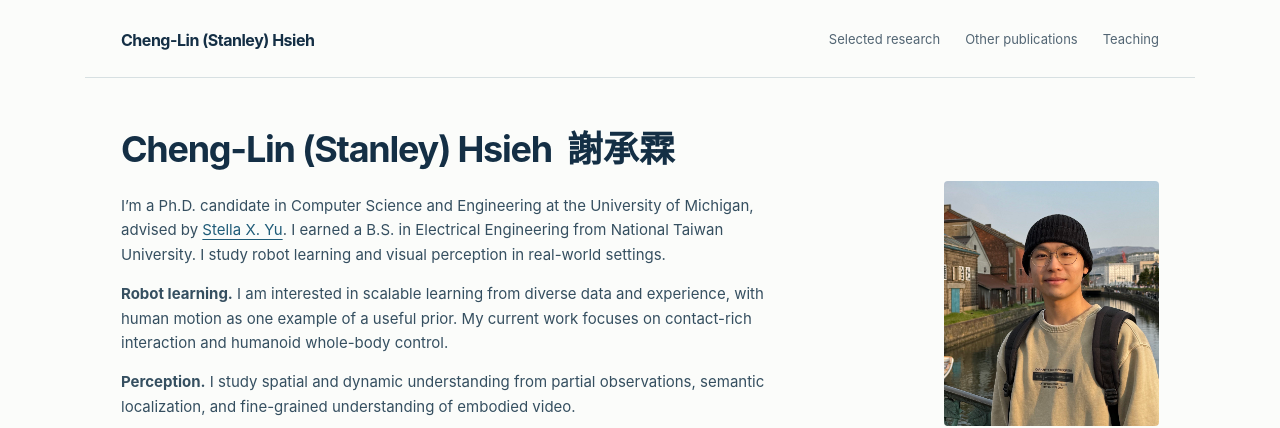
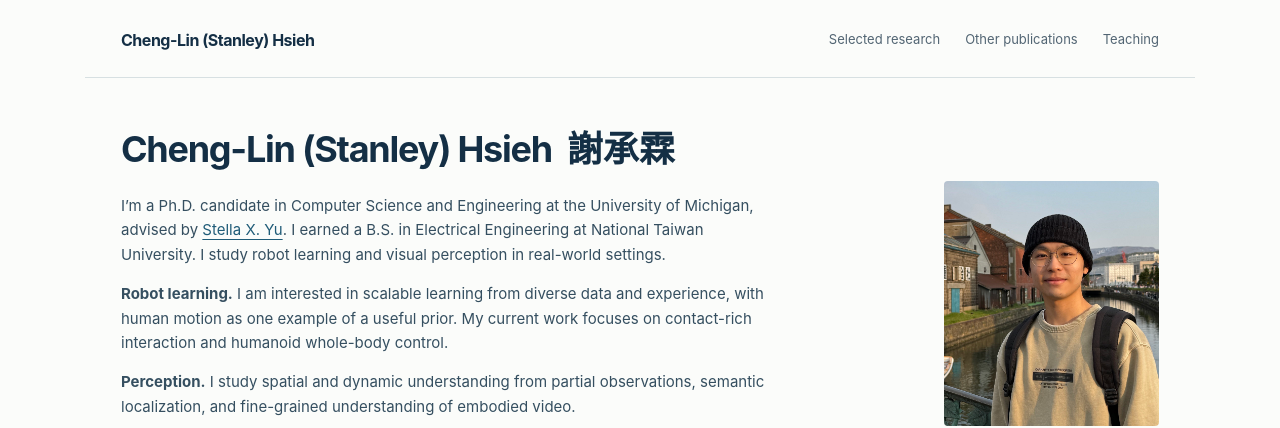
Before and after one commit to chenglinh/chenglinh.github.io, a Jekyll site: the page index.html, which Jekyll copies as it is, in a window 1280 px wide. Shown: the top 428 px of the page. Built offline with Jekyll 4.4.1, drawn with Linux system fonts in a browser that asks for light colours.

Commit message:
Keep degree sentence compact

```diff
--- a/index.html
+++ b/index.html
@@ -17,7 +17,7 @@
 <main id="main">
 <section class="hero" aria-labelledby="intro-title">
 <div><h1 id="intro-title"><span>Cheng-Lin (Stanley) Hsieh</span><span class="name-cn" lang="zh-Hant">謝承霖</span></h1>
-<p class="intro">I’m a Ph.D. candidate in Computer Science and Engineering at the University of Michigan, advised by <a href="https://web.eecs.umich.edu/~stellayu/">Stella X. Yu</a>. I earned a B.S. in Electrical Engineering from National Taiwan University. I study robot learning and visual perception in real-world settings.</p>
+<p class="intro">I’m a Ph.D. candidate in Computer Science and Engineering at the University of Michigan, advised by <a href="https://web.eecs.umich.edu/~stellayu/">Stella X. Yu</a>. I earned a B.S. in Electrical Engineering at National Taiwan University. I study robot learning and visual perception in real-world settings.</p>
 <p class="intro"><strong>Robot learning.</strong> I am interested in scalable learning from diverse data and experience, with human motion as one example of a useful prior. My current work focuses on contact-rich interaction and humanoid whole-body control.</p>
 <p class="intro"><strong>Perception.</strong> I study spatial and dynamic understanding from partial observations, semantic localization, and fine-grained understanding of embodied video.</p>
 <p id="contact" class="contact"><a href="mailto:clhsieh@umich.edu">clhsieh@umich.edu</a></p></div>
```
